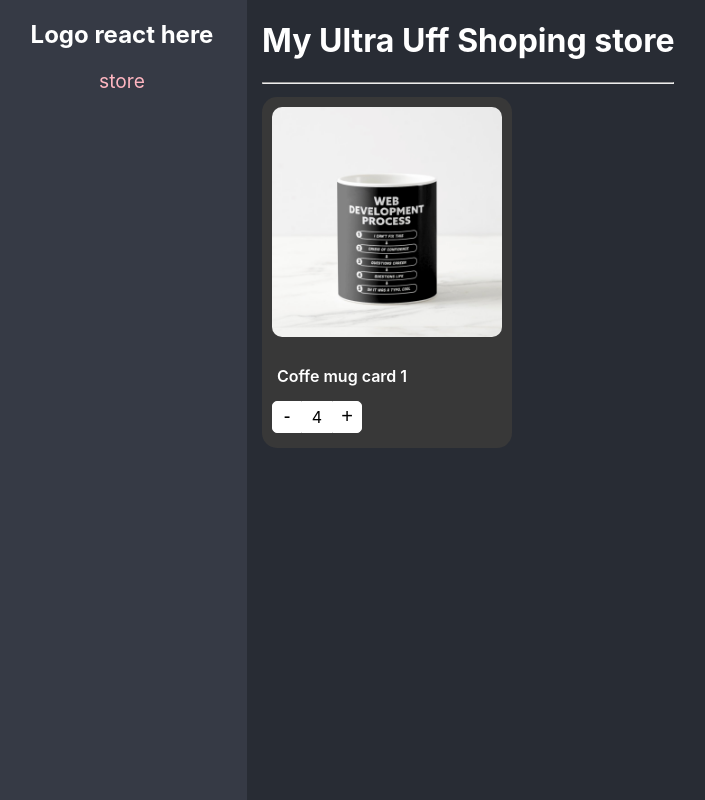
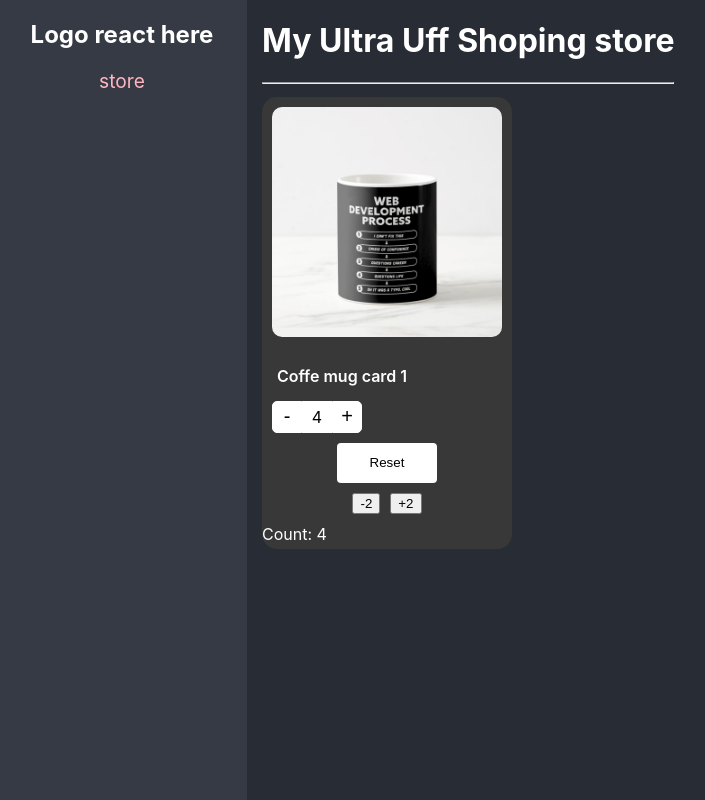
Before and after one commit to tomark4/react-pro-course-2023, a React (Create React App) app in the folder my-app1/: page /shop in a window 1280 px wide. Shown: the whole page, without its empty margins (3-708 px from the left). Built offline with nearby package versions, Linux system fonts and the light colour scheme.

Commit message:
End section 8

```diff
--- a/my-app1/src/02-compound-component-patterns/components/ProductButtons.tsx
+++ b/my-app1/src/02-compound-component-patterns/components/ProductButtons.tsx
@@ -1,6 +1,7 @@
-import { useContext } from "react";
+import { useCallback, useContext } from "react";
 import styles from "../styles/styles.module.css";
 import { ProductContext } from "./ProductCard";
+import { useProduct } from "../hooks";
 
 export interface Props {
   className?: string;
@@ -10,7 +11,12 @@ export interface Props {
 }
 
 export const ProductButtons = ({ className, style, btnStyle }: Props) => {
-  const { counter, increaseBy } = useContext(ProductContext);
+  const { counter, increaseBy, maxCount } = useContext(ProductContext);
+
+  const isMaxReached = useCallback(
+    () => !!maxCount && maxCount === counter,
+    [maxCount, counter]
+  );
 
   return (
     <div className={`${styles.buttonsContainer} ${className}`} style={style}>
@@ -23,9 +29,12 @@ export const ProductButtons = ({ className, style, btnStyle }: Props) => {
       </button>
       <div className={styles.countLabel}>{counter}</div>
       <button
-        className={styles.buttonAdd}
+        className={`${styles.buttonAdd} ${
+          isMaxReached() ? styles.disabled : ""
+        }`}
         onClick={() => increaseBy(+1)}
         style={btnStyle}
+        disabled={isMaxReached()}
       >
         +
       </button>
--- a/my-app1/src/02-compound-component-patterns/components/ProductCard.tsx
+++ b/my-app1/src/02-compound-component-patterns/components/ProductCard.tsx
@@ -2,10 +2,11 @@ import styles from "../styles/styles.module.css";
 import {
   InitialValueI,
   OnChangeArgs,
+  ProductCardHandler,
   ProductContextPropsI,
   ProductI,
 } from "../interfaces/interfaces";
-import { ReactElement, createContext } from "react";
+import { createContext } from "react";
 import { useProduct } from "../hooks";
 
 export const ProductContext = createContext({} as ProductContextPropsI);
@@ -16,31 +17,43 @@ export interface Props {
   product: ProductI;
   value?: number;
   className?: string;
-  children?: ReactElement | ReactElement[];
   style?: React.CSSProperties | undefined;
   initialValues?: InitialValueI;
+  children?: (args: ProductCardHandler) => JSX.Element;
   onChange?: (args: OnChangeArgs) => void;
 }
 
 export const ProductCard = ({
-  children,
   product,
   className,
   style,
   value,
   initialValues,
+  children,
   onChange,
 }: Props) => {
-  const { counter, increaseBy } = useProduct({
+  const { counter, increaseBy, isMaxCountReached, reset } = useProduct({
     product,
     value,
     onChange,
     initialValues,
   });
 
+  const maxCount = initialValues?.maxCount || 0;
+
   return (
     <div className={`${styles.productCard} ${className}`} style={style}>
-      <Provider value={{ counter, increaseBy, product }}>{children}</Provider>
+      <Provider value={{ counter, increaseBy, product, maxCount }}>
+        {children &&
+          children({
+            count: counter,
+            isMaxCountReached,
+            maxCount: initialValues?.maxCount,
+            product,
+            increaseBy,
+            reset,
+          })}
+      </Provider>
     </div>
   );
 };
--- a/my-app1/src/02-compound-component-patterns/hooks/useProduct.ts
+++ b/my-app1/src/02-compound-component-patterns/hooks/useProduct.ts
@@ -44,7 +44,17 @@ const useProduct = ({
     onChange && onChange({ product, qty: newValue });
   };
 
-  return { counter, increaseBy };
+  const reset = () => {
+    setCounter(initialValues?.qty || value || 0);
+  };
+
+  return {
+    counter,
+    isMaxCountReached:
+      !!initialValues?.maxCount && initialValues.maxCount === counter,
+    reset,
+    increaseBy,
+  };
 };
 
 export default useProduct;
--- a/my-app1/src/02-compound-component-patterns/pages/ShoppingPage.tsx
+++ b/my-app1/src/02-compound-component-patterns/pages/ShoppingPage.tsx
@@ -22,9 +22,50 @@ const ShoppingPage = () => {
           className="bg-dark text-white"
           initialValues={{ qty: 4, maxCount: 10 }}
         >
-          <ProductImage className="custom-image" />
-          <ProductTitle className="text-white text-bold" />
-          <ProductButtons className="custom-buttons" />
+          {({ count, isMaxCountReached, increaseBy, reset }) => (
+            <>
+              <ProductImage className="custom-image" />
+              <ProductTitle className="text-white text-bold" />
+              <ProductButtons className="custom-buttons" />
+              <div style={{ display: "flex", justifyContent: "center" }}>
+                <button
+                  onClick={reset}
+                  style={{
+                    backgroundColor: "white",
+                    height: "40px",
+                    width: "100px",
+                    padding: "10px",
+                    border: "none",
+                    borderRadius: "4px",
+                  }}
+                >
+                  Reset
+                </button>
+              </div>
+              <div
+                style={{
+                  display: "flex",
+                  justifyContent: "center",
+                  margin: "10px 0",
+                }}
+              >
+                {count > 0 && (
+                  <button onClick={() => increaseBy(-2)}>-2</button>
+                )}
+                {!isMaxCountReached && (
+                  <button
+                    onClick={() => increaseBy(+2)}
+                    style={{ marginLeft: "10px" }}
+                  >
+                    +2
+                  </button>
+                )}
+              </div>
+              <div>
+                <span style={{ textAlign: "center" }}>Count: {count}</span>
+              </div>
+            </>
+          )}
         </ProductCard>
       </div>
     </div>
--- a/my-app1/src/02-compound-component-patterns/styles/styles.module.css
+++ b/my-app1/src/02-compound-component-patterns/styles/styles.module.css
@@ -59,3 +59,9 @@
 .buttonAdd:hover {
   background-color: rgba(0, 0, 0, 0.1);
 }
+
+.disabled {
+  border-color: grey !important;
+  border-left: white !important;
+  color: grey !important;
+}
```
Also changed, not shown: my-app1/src/02-compound-component-patterns/interfaces/interfaces.ts (+10 -0 lines).
